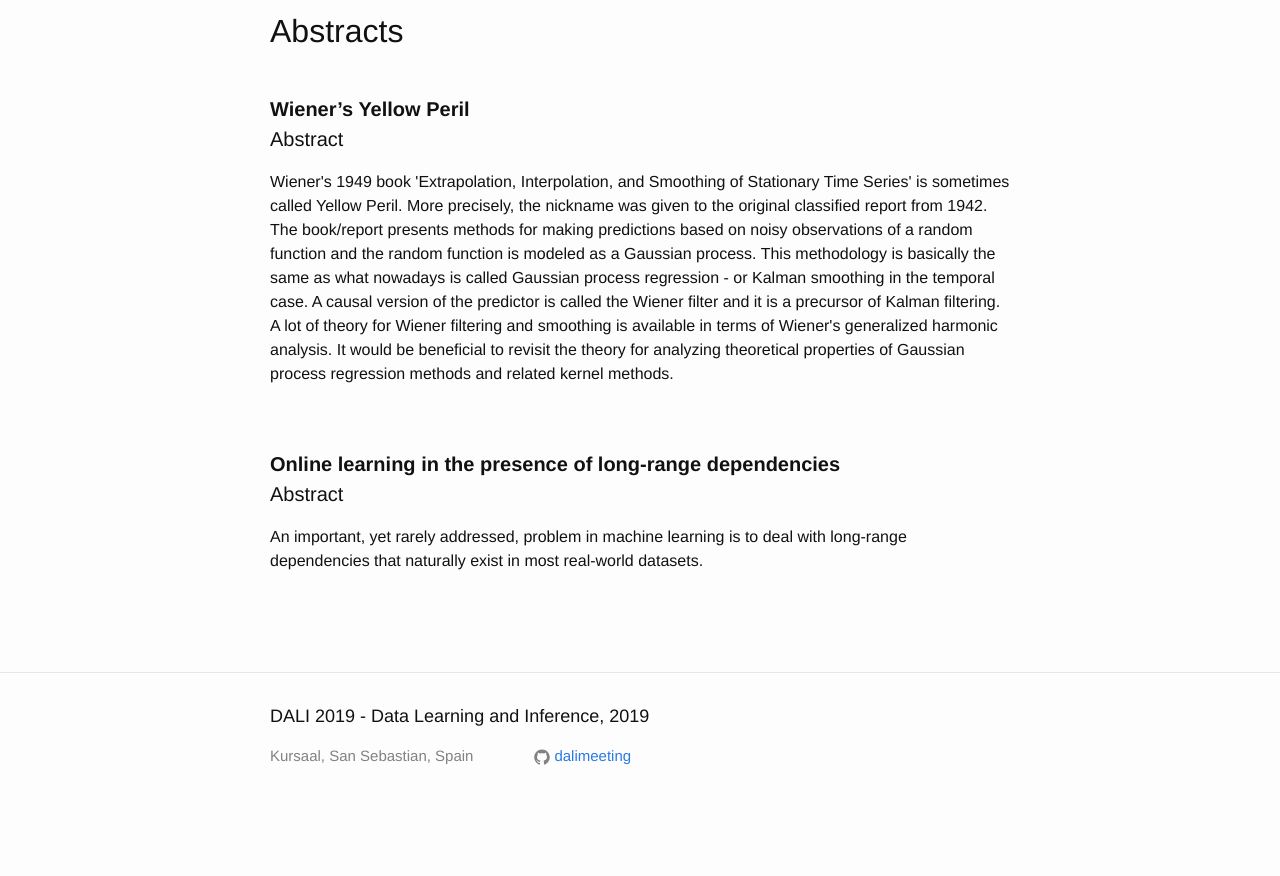
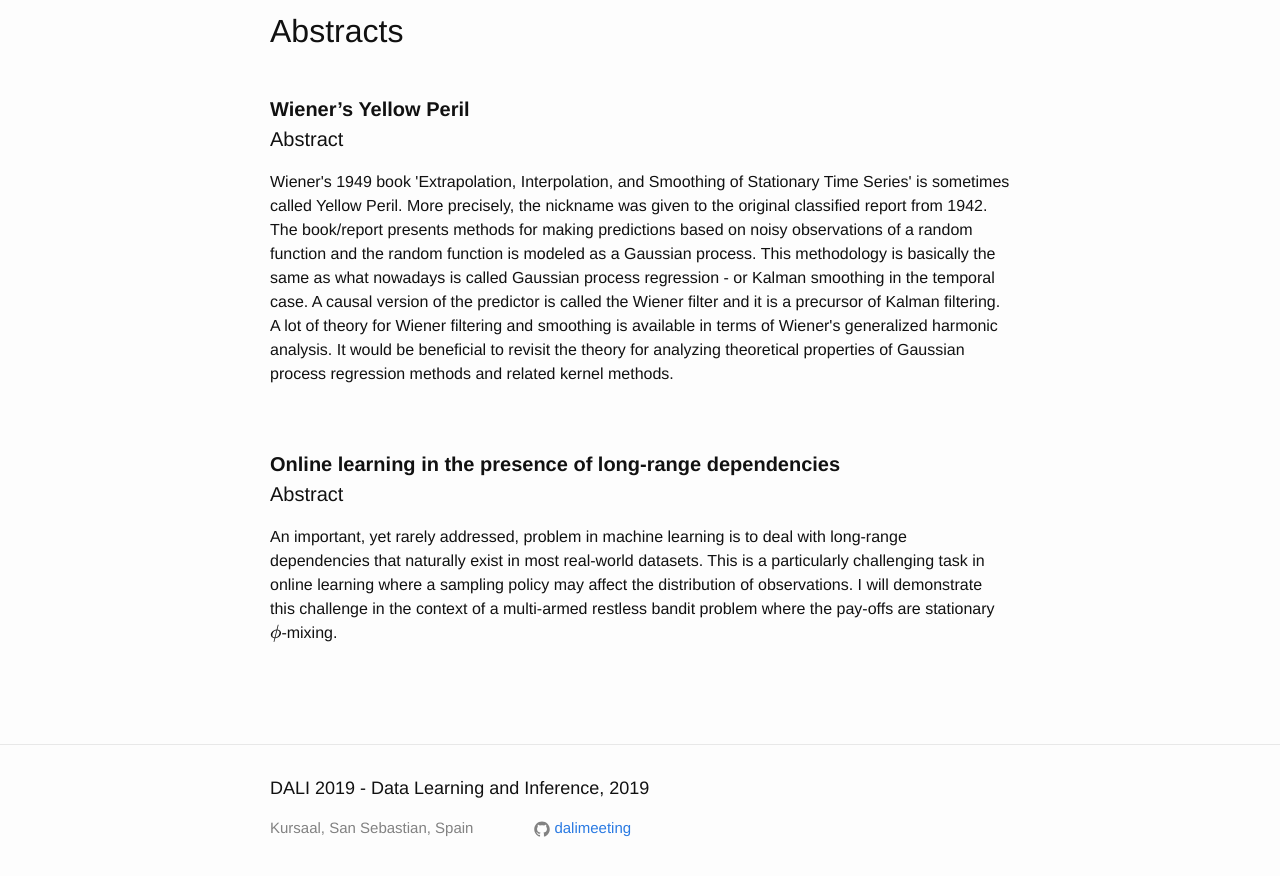
Before and after one commit to dalimeeting/dalimeeting.github.io, a Jekyll site: the page built from _posts/2019-09-03-workshop-03-04.md, in a window 1280 px wide and 900 px high, scrolled down 1376 px. Shown: the top 876 px of the window. Built offline with Jekyll 4.4.1, drawn with Linux system fonts in a browser that asks for light colours; formulas are drawn with MathJax 3; before the commit the page ends 2204 px from its top, so only the background shows below that.

Commit message:
Update 2019-09-03-workshop-03-04.md

```diff
--- a/_posts/2019-09-03-workshop-03-04.md
+++ b/_posts/2019-09-03-workshop-03-04.md
@@ -60,7 +60,7 @@ talks:
     family: Khaleghi
     url: http://www.lancs.ac.uk/~khaleghi/
     institute: University of Lancaster
-  abstract: "An important, yet rarely addressed, problem in machine learning is to deal with long-range dependencies that naturally exist in most real-world datasets."
+  abstract: "An important, yet rarely addressed, problem in machine learning is to deal with long-range dependencies that naturally exist in most real-world datasets.  This is a particularly challenging task in online learning where a sampling policy may affect the distribution of observations. I will demonstrate this challenge in the context of a multi-armed restless bandit problem where the pay-offs are stationary $\\phi$-mixing."
   start: "16:45"
   end: "17:05"
 - title: "Coffee Break"
```
